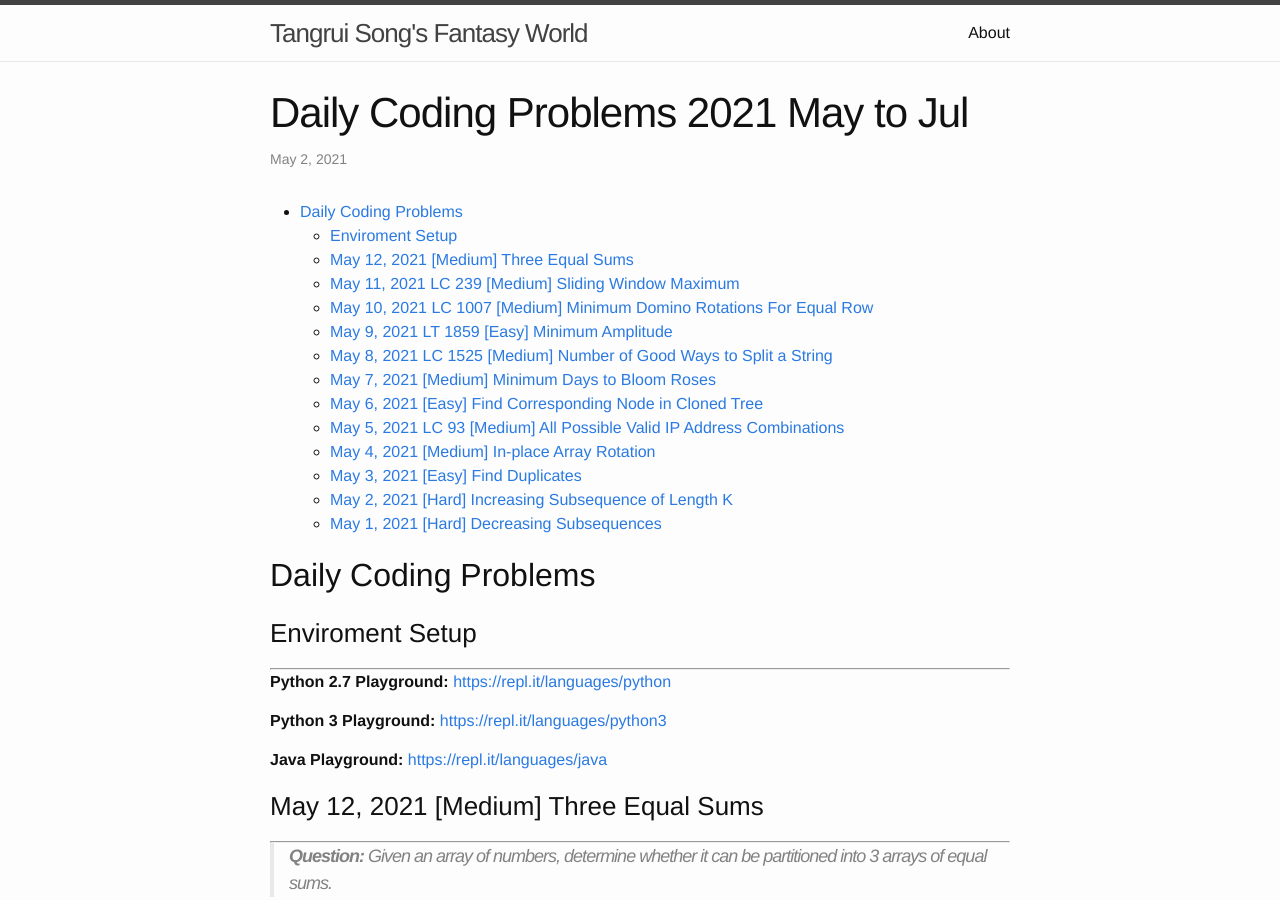
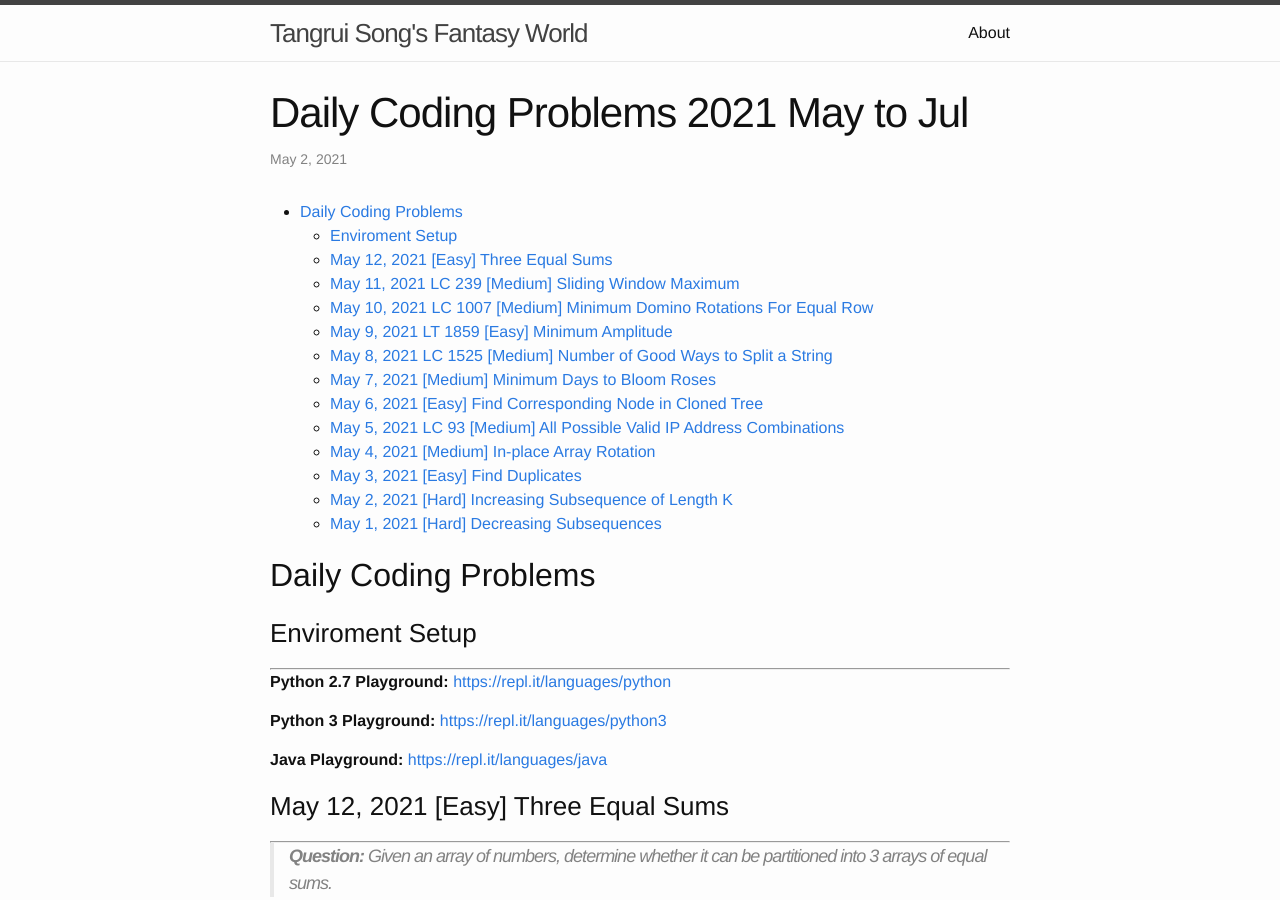
Before and after one commit to trsong/trsong.github.io, a Jekyll site: the page built from _posts/2021-05-01-DailyQuestionsMay.md, in a window 1280 px wide and 900 px high. Built offline with Jekyll 4.4.1, drawn with Linux system fonts in a browser that asks for light colours.

Commit message:
Modify May 12 question to be easy

```diff
--- a/_posts/2021-05-01-DailyQuestionsMay.md
+++ b/_posts/2021-05-01-DailyQuestionsMay.md
@@ -19,7 +19,7 @@ categories: Python/Java
 **Java Playground:** [https://repl.it/languages/java](https://repl.it/languages/java)
 
 
-### May 12, 2021 \[Medium\] Three Equal Sums
+### May 12, 2021 \[Easy\] Three Equal Sums
 ---
 > **Question:** Given an array of numbers, determine whether it can be partitioned into 3 arrays of equal sums.
 
```
